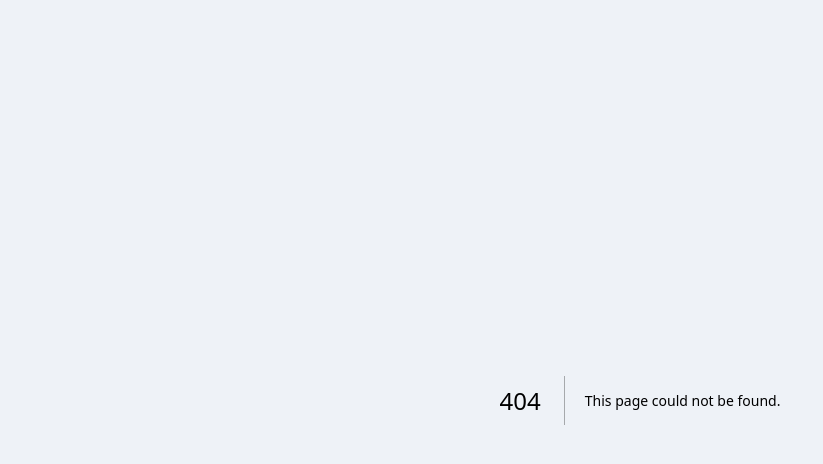
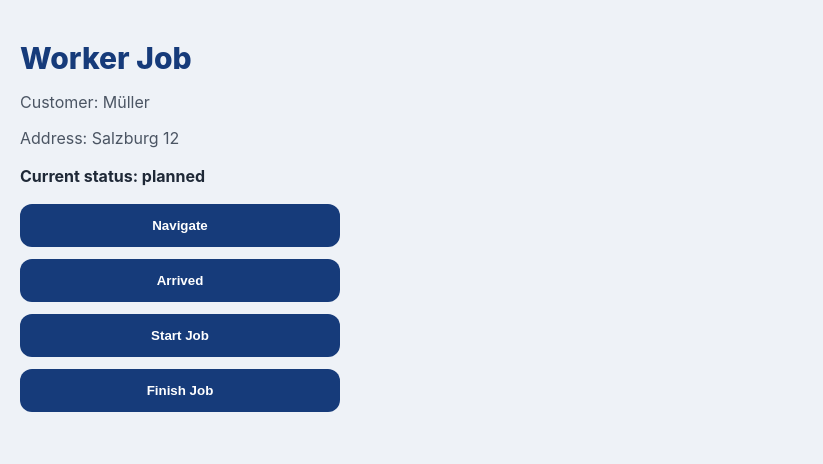
Before and after one commit to jobflow-app/jobflow-app, a Next.js app: page /worker/job in a window 1280 px wide. Before the commit this address had no page. Shown: the top 464 px of the page, without its empty margins (0-823 px from the left). Built offline with nearby package versions, Linux system fonts and the light colour scheme; no server answers.

Commit message:
Create page.js

```diff
--- /dev/null
+++ b/app/worker/job/page.js
@@ -0,0 +1,114 @@
+"use client"
+
+import { useState } from "react"
+import { supabase } from "../../../lib/supabase"
+import { getCurrentPosition } from "../../../lib/gps"
+
+export default function WorkerJobPage() {
+  const [status, setStatus] = useState("planned")
+  const [message, setMessage] = useState("")
+
+  async function saveStatus(nextStatus) {
+    try {
+      setMessage("Saving...")
+
+      const coords = await getCurrentPosition()
+
+      const { error } = await supabase.from("worker_gps_status").insert({
+        worker_email: "info@vs-technik.de",
+        job_id: "demo-job-1",
+        status: nextStatus,
+        lat: coords.lat,
+        lng: coords.lng,
+      })
+
+      if (error) {
+        setMessage("Error saving GPS status")
+        return
+      }
+
+      setStatus(nextStatus)
+      setMessage(`Status saved: ${nextStatus}`)
+    } catch (error) {
+      setMessage("Location error or permission denied")
+    }
+  }
+
+  function openNavigation() {
+    const address = encodeURIComponent("Salzburg 12")
+    window.open(`https://www.google.com/maps/search/?api=1&query=${address}`, "_blank")
+  }
+
+  return (
+    <main style={styles.page}>
+      <h1 style={styles.title}>Worker Job</h1>
+      <p style={styles.subtitle}>Customer: Müller</p>
+      <p style={styles.subtitle}>Address: Salzburg 12</p>
+      <p style={styles.status}>Current status: {status}</p>
+
+      <div style={styles.actions}>
+        <button style={styles.btn} onClick={openNavigation}>
+          Navigate
+        </button>
+
+        <button style={styles.btn} onClick={() => saveStatus("arrived")}>
+          Arrived
+        </button>
+
+        <button style={styles.btn} onClick={() => saveStatus("started")}>
+          Start Job
+        </button>
+
+        <button style={styles.btn} onClick={() => saveStatus("completed")}>
+          Finish Job
+        </button>
+      </div>
+
+      {message ? <p style={styles.message}>{message}</p> : null}
+    </main>
+  )
+}
+
+const styles = {
+  page: {
+    minHeight: "100vh",
+    padding: "20px",
+    background: "#eef2f7",
+  },
+  title: {
+    fontSize: "30px",
+    fontWeight: "800",
+    color: "#163b7a",
+    marginBottom: "8px",
+  },
+  subtitle: {
+    color: "#4b5563",
+    marginBottom: "6px",
+  },
+  status: {
+    marginTop: "18px",
+    marginBottom: "18px",
+    fontWeight: "700",
+    color: "#1f2937",
+  },
+  actions: {
+    display: "flex",
+    flexDirection: "column",
+    gap: "12px",
+    maxWidth: "320px",
+  },
+  btn: {
+    padding: "14px",
+    borderRadius: "12px",
+    border: "none",
+    background: "#163b7a",
+    color: "#fff",
+    fontWeight: "700",
+    cursor: "pointer",
+  },
+  message: {
+    marginTop: "20px",
+    color: "#1f2937",
+    fontWeight: "600",
+  },
+}
```
